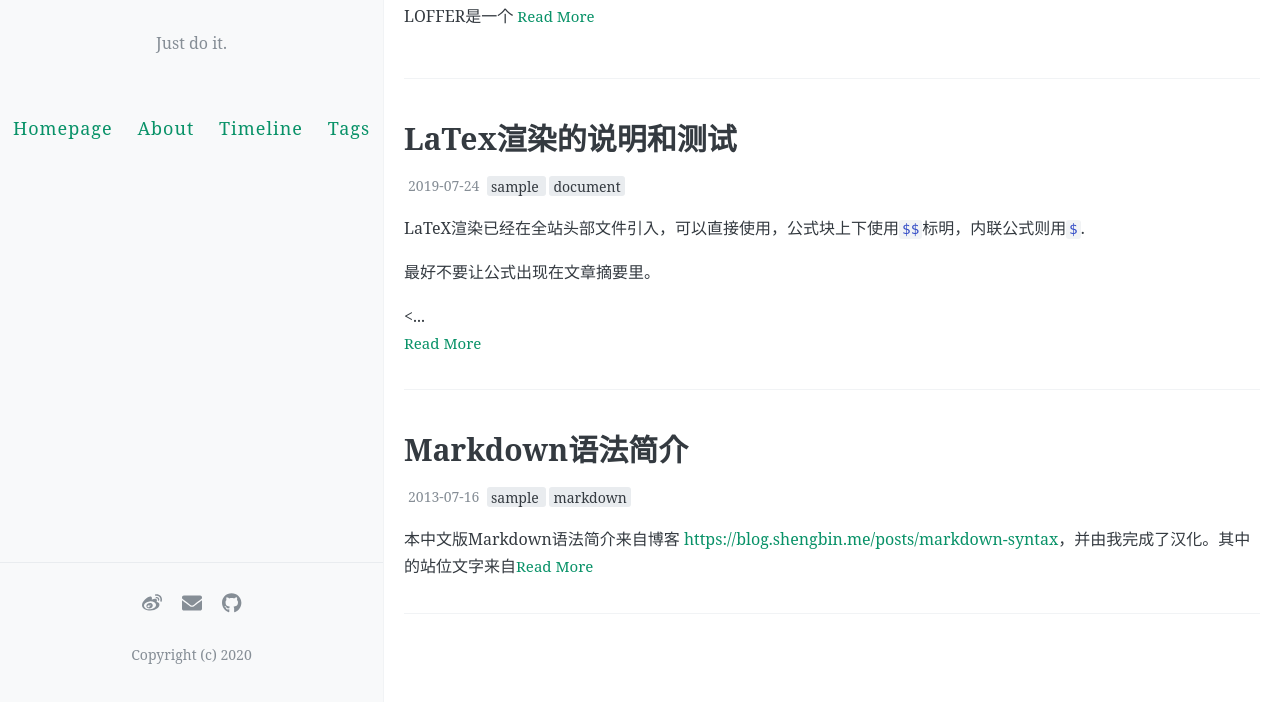
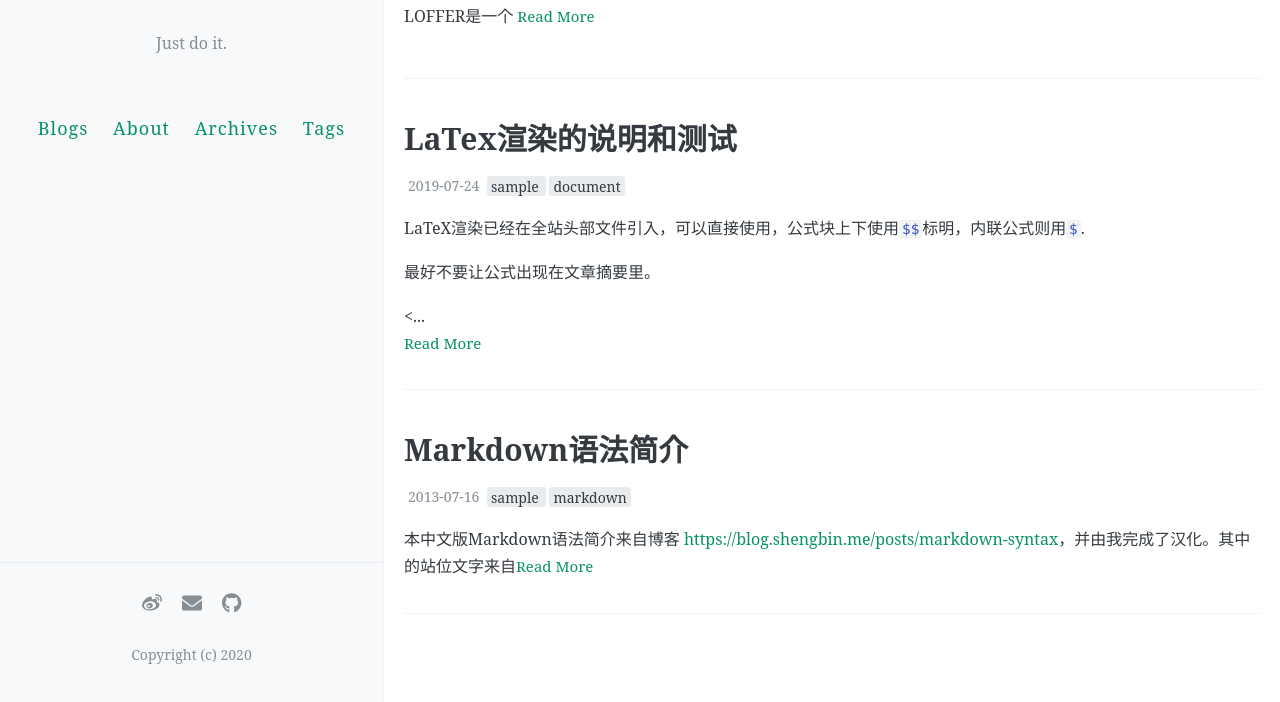
Before and after one commit to HanMufu/home, a Jekyll site: the page built from index.html, in a window 1280 px wide and 1037 px high. Shown: the part 335-1037 px from the top of the window. Built offline with Jekyll 4.4.1, drawn with Linux system fonts in a browser that asks for light colours; the list of posts is cut into pages by our own code; comment, search, counter and statistics services are not loaded.

Commit message:
Update _config.yml

```diff
--- a/_config.yml
+++ b/_config.yml
@@ -32,11 +32,11 @@ favicon: https://raw.githubusercontent.com/FromEndWorld/LOFFER/master/images/fav
 
 # 菜单中的按钮
 navigation:
-  - name: Homepage
+  - name: Blogs
     url: /
   - name: About
     url: /about
-  - name: Timeline
+  - name: Archives
     url: /archive
   - name: Tags
     url: /tags
@@ -73,7 +73,7 @@ footer-text: Copyright (c) 2020
 #
 
 # 输入Disqus shortname，即可添加评论区
-disqus: loffer #shortname
+disqus: #shortname
 
 # 输入Gitalk相关设定，即可添加评论区，具体请看教程
 gitalk:
```
